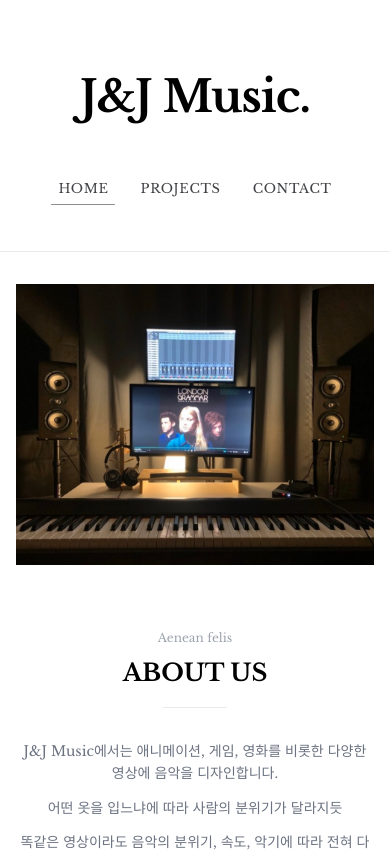
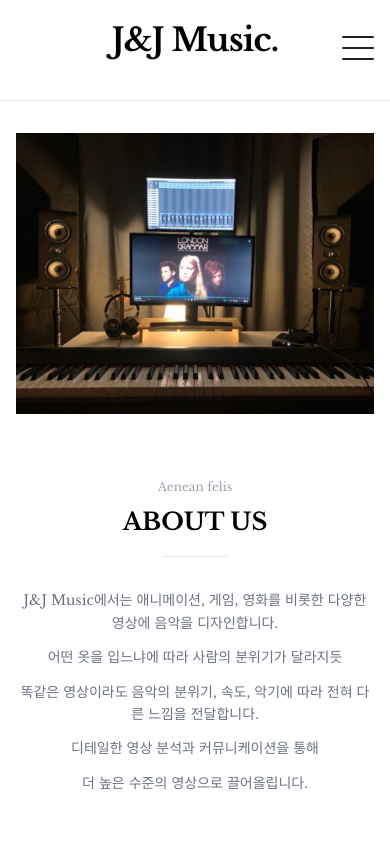
Before and after one commit to jjmusicc/composer-portfolio, a Next.js app: page / in a window 390 px wide. Shown: the top 852 px of the page. Built offline with nearby package versions, Linux system fonts and the light colour scheme.

Commit message:
feat(navbar): add responsive navigation with hamburger menu at 768px breakpoint

```diff
--- a/src/app/components/NavBar.tsx
+++ b/src/app/components/NavBar.tsx
@@ -1,10 +1,13 @@
 "use client";
 import Link from "next/link";
 import { usePathname, useRouter } from "next/navigation";
+import { useState } from "react";
 
 export default function NavBar() {
   const pathname = usePathname();
   const router = useRouter();
+  const [isMenuOpen, setIsMenuOpen] = useState(false);
+
   const navs = [
     { name: "HOME", href: "/" },
     { name: "PROJECTS", href: "/projects" },
@@ -13,6 +16,7 @@ export default function NavBar() {
 
   const handleContactClick = (e: React.MouseEvent) => {
     e.preventDefault();
+    setIsMenuOpen(false); // 모바일 메뉴 닫기
     if (pathname === "/") {
       // 메인 페이지에 있을 때는 푸터로 스크롤
       document.getElementById('contact-footer')?.scrollIntoView({ behavior: 'smooth' });
@@ -25,27 +29,33 @@ export default function NavBar() {
     }
   };
 
+  const handleNavClick = () => {
+    setIsMenuOpen(false); // 모바일 메뉴 닫기
+  };
+
   return (
-    <header>
-      <div className="max-w-3xl mx-auto flex flex-col items-center py-8">
-        <div className="font-libre-baskerville font-bold text-[44px] tracking-[-1px] mb-12 mt-8">J&J Music.</div>
-        <nav>
-          <ul className="flex gap-8 text-sm tracking-widest font-light mt-0">
+    <header className="navbar-header">
+      <div className="navbar-container">
+        {/* 로고 */}
+        <div className="navbar-logo">J&J Music.</div>
+
+        {/* 데스크톱 네비게이션 */}
+        <nav className="navbar-desktop">
+          <ul className="navbar-list">
             {navs.map((nav) => (
-              <li key={nav.name} className="relative">
+              <li key={nav.name} className="navbar-item">
                 {nav.name === "CONTACT" ? (
                   <button
                     onClick={handleContactClick}
-                    className="hover:underline font-playfair font-light tracking-wider text-[13px] opacity-85 hover:opacity-100 transition-opacity cursor-pointer"
-                    style={{ color: "#212327" }}
+                    className="navbar-link"
                   >
                     {nav.name}
                   </button>
                 ) : (
                   <Link
                     href={nav.href}
-                    className="hover:underline font-playfair font-light tracking-wider text-[13px] opacity-85 hover:opacity-100 transition-opacity"
-                    style={{ color: "#212327" }}
+                    className="navbar-link"
+                    onClick={handleNavClick}
                   >
                     {nav.name}
                   </Link>
@@ -55,15 +65,54 @@ export default function NavBar() {
                   null
                 ) : (
                   pathname === nav.href && (
-                    <span className="block absolute left-1/2 -translate-x-1/2 bottom-[-6px] w-16 h-[0.5px] bg-black rounded opacity-45"></span>
+                    <span className="navbar-active-line"></span>
                   )
                 )}
               </li>
             ))}
           </ul>
         </nav>
+
+        {/* 모바일 햄버거 버튼 */}
+        <button
+          className="navbar-toggle"
+          onClick={() => setIsMenuOpen(!isMenuOpen)}
+          aria-label="Toggle navigation menu"
+        >
+          <span className={`hamburger-line ${isMenuOpen ? 'open' : ''}`}></span>
+          <span className={`hamburger-line ${isMenuOpen ? 'open' : ''}`}></span>
+          <span className={`hamburger-line ${isMenuOpen ? 'open' : ''}`}></span>
+        </button>
+
+        {/* 모바일 네비게이션 메뉴 */}
+        <nav className={`navbar-mobile ${isMenuOpen ? 'open' : ''}`}>
+          <ul className="navbar-mobile-list">
+            {navs.map((nav) => (
+              <li key={nav.name} className="navbar-mobile-item">
+                {nav.name === "CONTACT" ? (
+                  <button
+                    onClick={handleContactClick}
+                    className="navbar-mobile-link"
+                  >
+                    {nav.name}
+                  </button>
+                ) : (
+                  <Link
+                    href={nav.href}
+                    className="navbar-mobile-link"
+                    onClick={handleNavClick}
+                  >
+                    {nav.name}
+                  </Link>
+                )}
+              </li>
+            ))}
+          </ul>
+        </nav>
       </div>
-      <div className="h-px w-full max-w-[1120px] bg-gray-300 opacity-50 mx-auto mt-5"></div>
+
+      {/* 구분선 */}
+      <div className="navbar-divider"></div>
     </header>
   );
 }
--- a/src/app/globals.css
+++ b/src/app/globals.css
@@ -376,3 +376,209 @@ body {
 .card-animation-4 {
   animation: slideInFromLeft 0.8s ease-out 0.6s forwards;
 }
+
+/* 반응형 네비게이터 */
+.navbar-header {
+  width: 100%;
+}
+
+.navbar-container {
+  max-width: 48rem;
+  margin: 0 auto;
+  display: flex;
+  flex-direction: column;
+  align-items: center;
+  padding: 2rem 0;
+  position: relative;
+}
+
+.navbar-logo {
+  font-family: var(--font-libre-baskerville), serif;
+  font-weight: bold;
+  font-size: 2.75rem;
+  letter-spacing: -0.025em;
+  margin-bottom: 3rem;
+  margin-top: 2rem;
+}
+
+/* 데스크톱 네비게이션 */
+.navbar-desktop {
+  display: block;
+}
+
+.navbar-list {
+  display: flex;
+  gap: 2rem;
+  font-size: 0.875rem;
+  letter-spacing: 0.1em;
+  font-weight: 300;
+  margin: 0;
+  padding: 0;
+  list-style: none;
+}
+
+.navbar-item {
+  position: relative;
+}
+
+.navbar-link {
+  color: #212327;
+  text-decoration: none;
+  font-weight: 300;
+  letter-spacing: 0.1em;
+  font-size: 0.8125rem;
+  opacity: 0.85;
+  transition: opacity 0.3s ease;
+  cursor: pointer;
+  background: none;
+  border: none;
+  padding: 0;
+  font-family: inherit;
+}
+
+.navbar-link:hover {
+  opacity: 1;
+  text-decoration: underline;
+}
+
+.navbar-active-line {
+  display: block;
+  position: absolute;
+  left: 50%;
+  transform: translateX(-50%);
+  bottom: -0.375rem;
+  width: 4rem;
+  height: 0.5px;
+  background: black;
+  border-radius: 1px;
+  opacity: 0.45;
+}
+
+/* 모바일 토글 버튼 */
+.navbar-toggle {
+  display: none;
+  flex-direction: column;
+  justify-content: space-around;
+  width: 2rem;
+  height: 2rem;
+  background: transparent;
+  border: none;
+  cursor: pointer;
+  padding: 0;
+  z-index: 10;
+  position: absolute;
+  top: 2rem;
+  right: 1rem;
+}
+
+.hamburger-line {
+  width: 100%;
+  height: 2px;
+  background: #212327;
+  border-radius: 1px;
+  transition: all 0.3s ease;
+  transform-origin: center;
+}
+
+.hamburger-line.open:nth-child(1) {
+  transform: rotate(45deg) translate(6px, 6px);
+}
+
+.hamburger-line.open:nth-child(2) {
+  opacity: 0;
+}
+
+.hamburger-line.open:nth-child(3) {
+  transform: rotate(-45deg) translate(6px, -6px);
+}
+
+/* 모바일 네비게이션 */
+.navbar-mobile {
+  display: none;
+  position: fixed;
+  top: 0;
+  left: 0;
+  right: 0;
+  bottom: 0;
+  background: rgba(255, 255, 255, 0.98);
+  z-index: 5;
+  opacity: 0;
+  visibility: hidden;
+  transition: all 0.3s ease;
+}
+
+.navbar-mobile.open {
+  opacity: 1;
+  visibility: visible;
+}
+
+.navbar-mobile-list {
+  display: flex;
+  flex-direction: column;
+  justify-content: center;
+  align-items: center;
+  height: 100%;
+  margin: 0;
+  padding: 0;
+  list-style: none;
+  gap: 2rem;
+}
+
+.navbar-mobile-item {
+  text-align: center;
+}
+
+.navbar-mobile-link {
+  color: #212327;
+  text-decoration: none;
+  font-weight: 300;
+  letter-spacing: 0.1em;
+  font-size: 1.5rem;
+  opacity: 0.85;
+  transition: opacity 0.3s ease;
+  cursor: pointer;
+  background: none;
+  border: none;
+  padding: 0;
+  font-family: inherit;
+}
+
+.navbar-mobile-link:hover {
+  opacity: 1;
+}
+
+.navbar-divider {
+  height: 1px;
+  width: 100%;
+  max-width: 70rem;
+  background: #d1d5db;
+  opacity: 0.5;
+  margin: 1.25rem auto 0;
+}
+
+/* 768px 이하에서 모바일 스타일 적용 */
+@media (max-width: 768px) {
+  .navbar-container {
+    flex-direction: row;
+    justify-content: center;
+    align-items: center;
+    padding: 1rem;
+  }
+
+  .navbar-logo {
+    margin: 0;
+    font-size: 2rem;
+  }
+
+  .navbar-desktop {
+    display: none;
+  }
+
+  .navbar-toggle {
+    display: flex;
+  }
+
+  .navbar-mobile {
+    display: block;
+  }
+}
```
